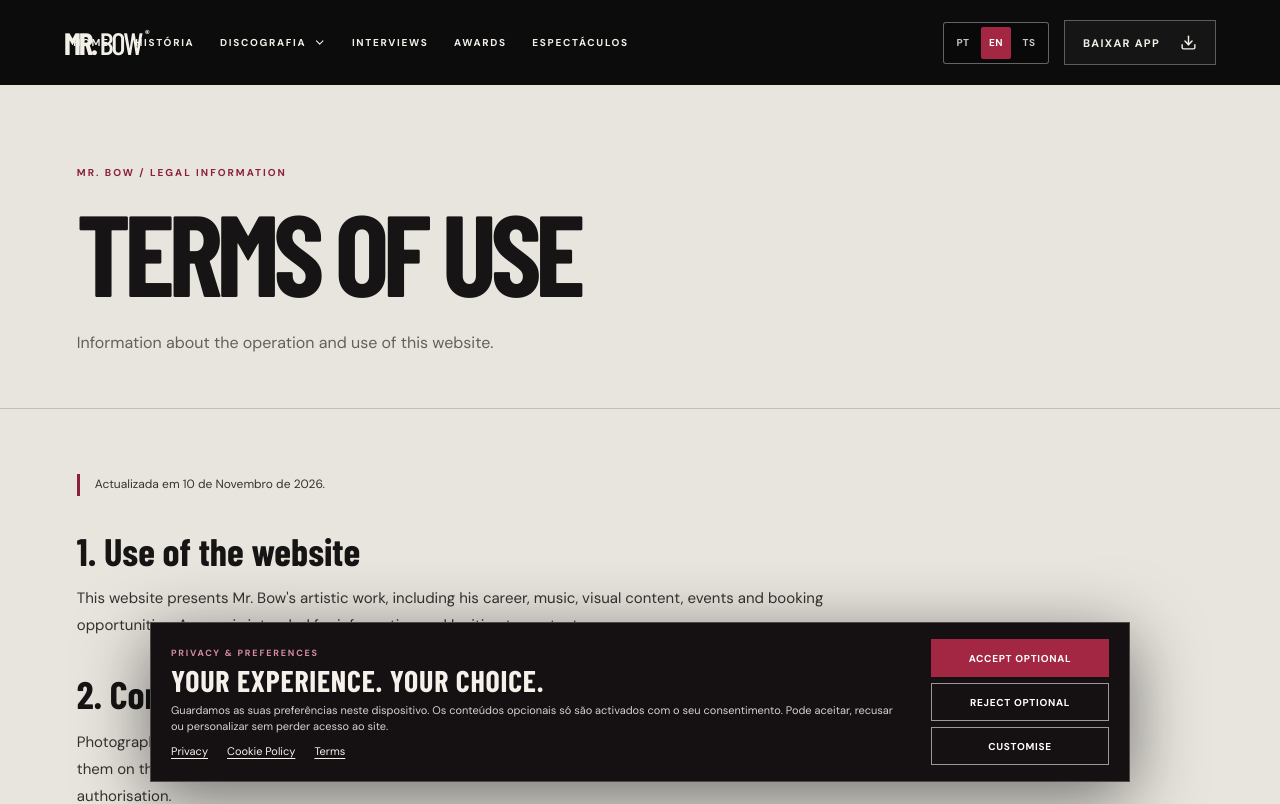
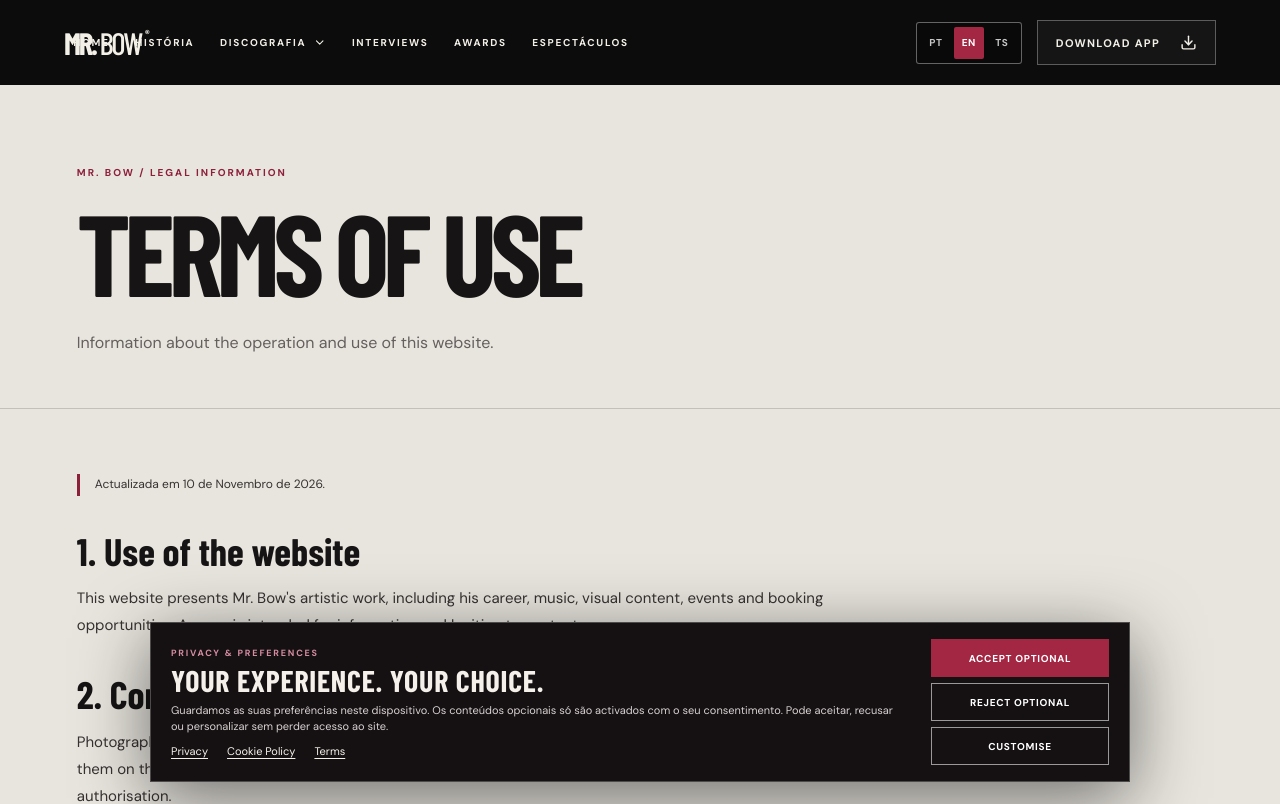
Before and after one commit to Dev-Ruco/mrbow, a Next.js app: page /termos in a window 1280 px wide. Shown: the top 804 px of the page. Built offline with nearby package versions, Linux system fonts and the light colour scheme; a web font is replaced by a local one.

Commit message:
Destacar CTA de download da app em PT, EN e Xitsonga

```diff
--- a/src/app/components/translations.ts
+++ b/src/app/components/translations.ts
@@ -1,6 +1,8 @@
 export type Locale = 'pt' | 'en' | 'ts';
 export const translations: Record<'en'|'ts',Record<string,string>> = {
   "en": {
+    "BAIXAR APP": "DOWNLOAD APP",
+    "Baixar a aplicação oficial de Mr. Bow": "Download the official Mr. Bow app",
     "Início": "Home",
     "Artista": "Artist",
     "Música": "Music",
@@ -147,6 +149,8 @@ export const translations: Record<'en'|'ts',Record<string,string>> = {
     "PERFIL": "PROFILE"
   },
   "ts": {
+    "BAIXAR APP": "KOPA APP",
+    "Baixar a aplicação oficial de Mr. Bow": "Kopa app ya ximfumo ya Mr. Bow",
     "Início": "Masungulo",
     "Artista": "Muyimbeleri",
     "Música": "Vuyimbeleri",
```
